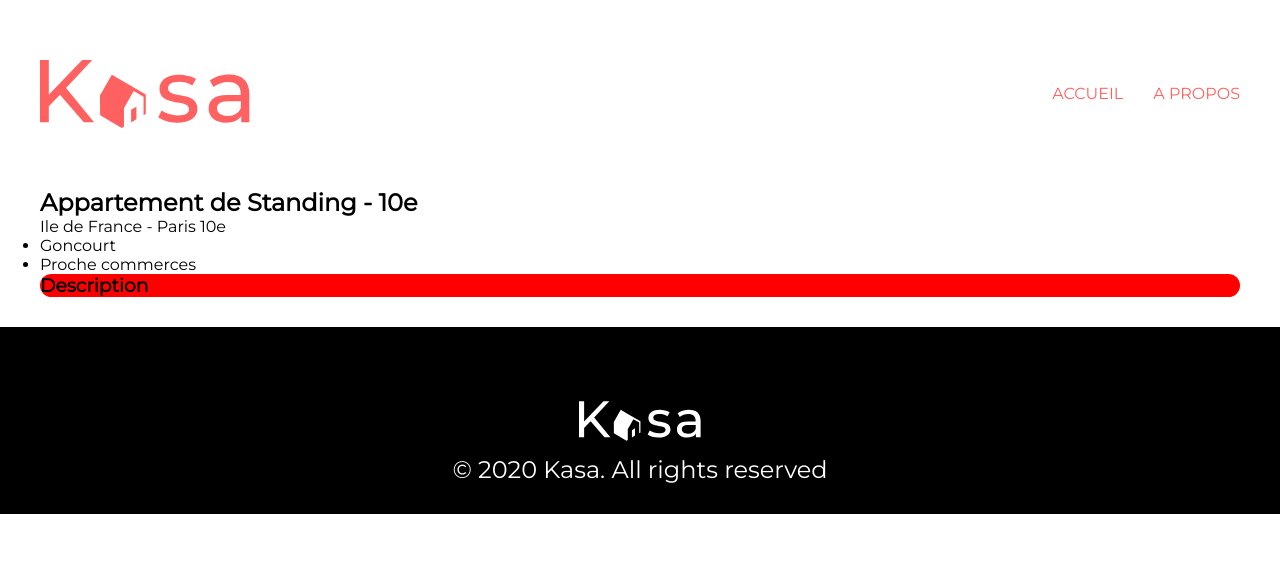
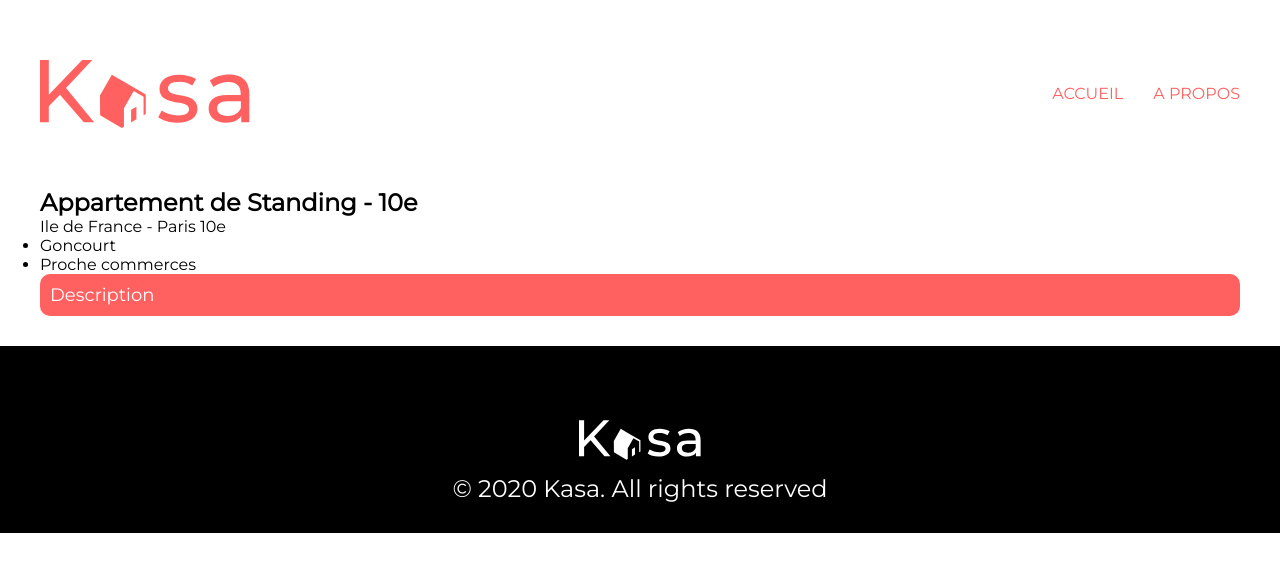
Before and after one commit to Healtar/Kasa, a React (Create React App) app: page /logement/0979876d in a window 1280 px wide. Shown: the top 572 px of the page. Built offline with nearby package versions, Linux system fonts and the light colour scheme.

Commit message:
collapse

```diff
--- a/src/components/Dropdown/Dropdown.scss
+++ b/src/components/Dropdown/Dropdown.scss
@@ -1,25 +1,40 @@
 .dropdown-container{
-    background-color: red;
-    border-radius: 20px;
+
+
+
+    // overflow: hidden;
 
     h3{
-        z-index: 1;
+        border-radius: 10px;
+        background-color: #FF6060;
+        color: #FFF;
+        font-weight: normal;
+        font-size: 18px;
+        padding: 10px;
+        vertical-align: baseline;
     }
 
     .offset{
+        background-color: #F6F6F6;
+        border-radius: 10px;
 
-        &__open{
-            display: block;
-            max-height: fit-content;
-            // display: block;
-        }
+        border: 1px solid black;
+        margin-top: -10px;
+
+
 
         &__close{
-        max-height: 100%;
         display: none;
         }
-        transition: all 5s ease-in-out;
         overflow: hidden;
-
+        transition: all 0.2s ease-in-out;
+        overflow: hidden;
+        padding-top: 0;
+        padding-bottom: 0;
     }
 }
+
+@keyframes paddingIn {
+    from { padding: 0px 0; }
+    to { padding: 50px 0;}
+}
```
